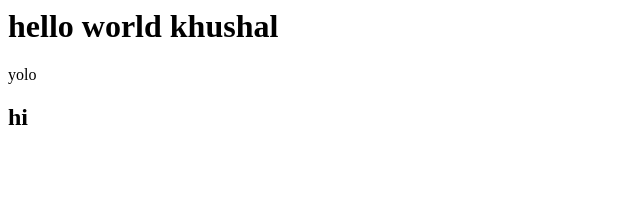
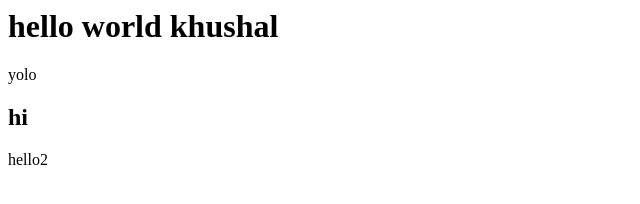
Before and after one commit to Khushal-Bhalia/LocalRepo, a plain HTML site: page index.html in a window 1280 px wide. Shown: the full height of the page, 0-640 px from the left. Drawn offline with Linux system fonts and the light colour scheme.

Commit message:
new line 2

```diff
--- a/index.html
+++ b/index.html
@@ -2,3 +2,4 @@
 </h1>
 <pr>yolo</pr>
 <h2>hi</h2>
+<pr>hello2</pr>
```
